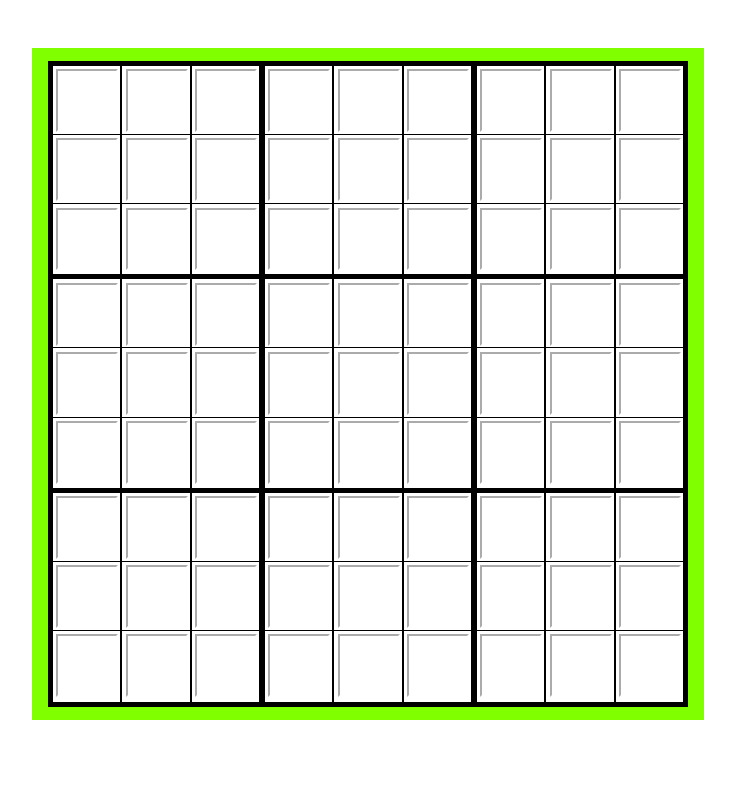
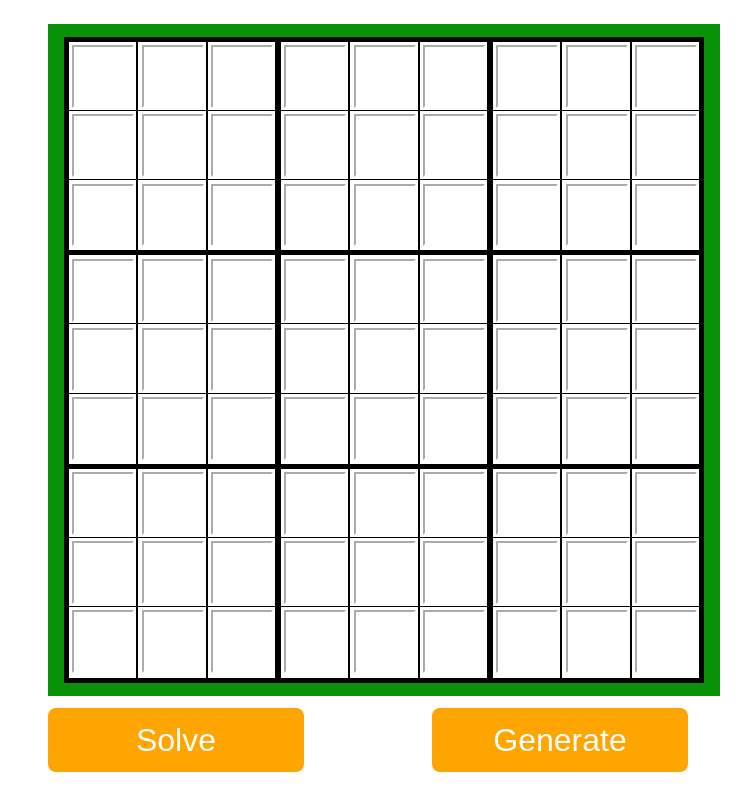
Before and after one commit to jackcbaker/sudoku-solver, a Vue app: page / in a window 1280 px wide. Shown: the whole page, without its empty margins (272-1023 px from the left). Built offline with nearby package versions, Linux system fonts and the light colour scheme.

Commit message:
Added solve button

```diff
--- a/src/App.vue
+++ b/src/App.vue
@@ -12,6 +12,10 @@
         </base-cell>
       </div>
     </div>
+    <div class="toolbar">
+      <button @click="solveBoard" v-bind:class="{solving: isSolving}">{{ solveButtonText }}</button>
+      <button @click="generateRandom" class="generate">Generate</button>
+    </div>
   </div>
 </template>
 
@@ -25,13 +29,19 @@ export default {
     return {
       boardSize: 9,
       board: this.initialiseBoardData(9),
-      isSolving: false,
       solveButtonText: "Solve",
     };
   },
   computed: {
     cellWidth: function() {
       return 100 / (this.boardSize) + '%'
+    },
+    isSolving: function() {
+      if (this.solveButtonText == "Solving...") {
+        return true
+      } else {
+        return false
+      }
     }
   },
   methods: {
@@ -52,6 +62,11 @@ export default {
       )
       return output
     },
+    solveBoard() {
+      if (this.solveButtonText == "Solve") {
+        this.solveButtonText = "Solving..."
+      }
+    },
     updateCellValue(enteredValue, cellData) {
       this.board[cellData.row].rowEntries[cellData.col].value = enteredValue
       console.log(this.board[cellData.row].rowEntries[cellData.col])
@@ -62,14 +77,16 @@ export default {
 
 <style scoped>
   div.container {
-    padding-top: 5vmin;
+    padding-top: 3vmin;
+    margin: auto;
+    width: 80vmin;
+    padding: 2vmin;
   }
 
   div.board {
-    margin: auto;
     width: 80vmin;
     height: 80vmin;
-    background-color: chartreuse;
+    background-color: rgb(8, 146, 8);
     padding: 2vmin;
   }
 
@@ -81,4 +98,44 @@ export default {
     justify-content: center;
     align-items: center;
   }
+
+  button {
+    background-color: orange;
+    border: none;
+    color: white;
+    padding: 1vmin;
+    text-align: center;
+    text-decoration: none;
+    display: inline-block;
+    font-size: 4vmin;
+    margin-top: 1.5vmin;
+    height: 8vmin;
+    width: 40%;
+    cursor: pointer;
+    border-radius: 8px;
+    transition-duration: .4s;
+    border: 4px solid orange;
+  }
+
+  button:hover {
+    background-color: rgb(250, 207, 127);
+    color: gray;
+  }
+
+  button.solving {
+    background-color: rgb(250, 207, 127);
+    cursor: default;
+    color: gray;
+  }
+
+  button.generate {
+    margin-right: 0;
+    margin-left: auto;
+    float: right;
+  }
+
+  div.toolbar {
+    width: 100%;
+    display: flex;
+  }
 </style>
--- a/src/components/BaseCell.vue
+++ b/src/components/BaseCell.vue
@@ -32,7 +32,7 @@ export default {
       // Make sure if value has been deleted it is wiped from data
       if (this.cellValue == "") {
         this.$emit('updateCell', this.cellValue, this.cellData)
-      } else if ((this.cellValue >= '0' && this.cellValue <= '9')) {
+      } else if ((this.cellValue >= '1' && this.cellValue <= '9')) {
         this.$emit('updateCell', this.cellValue, this.cellData)
       } else {
         this.cellValue = ""
```
